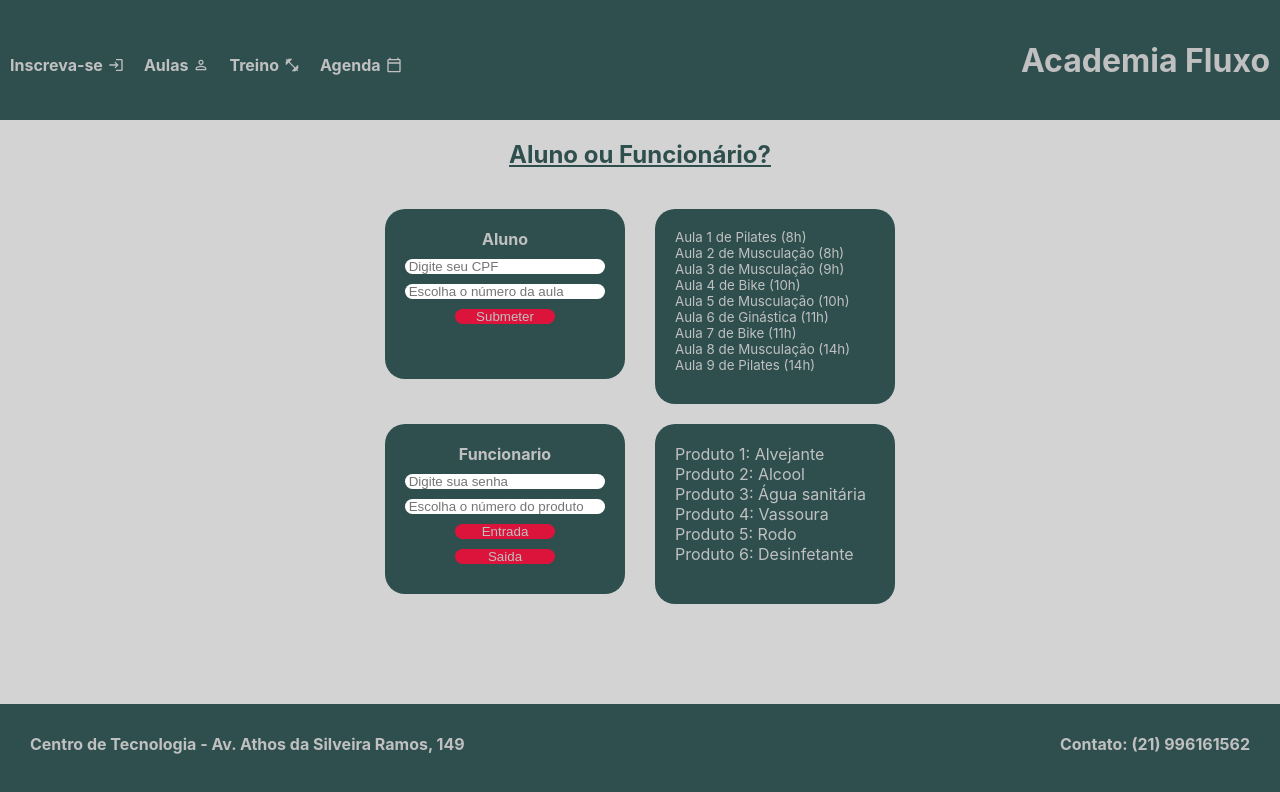
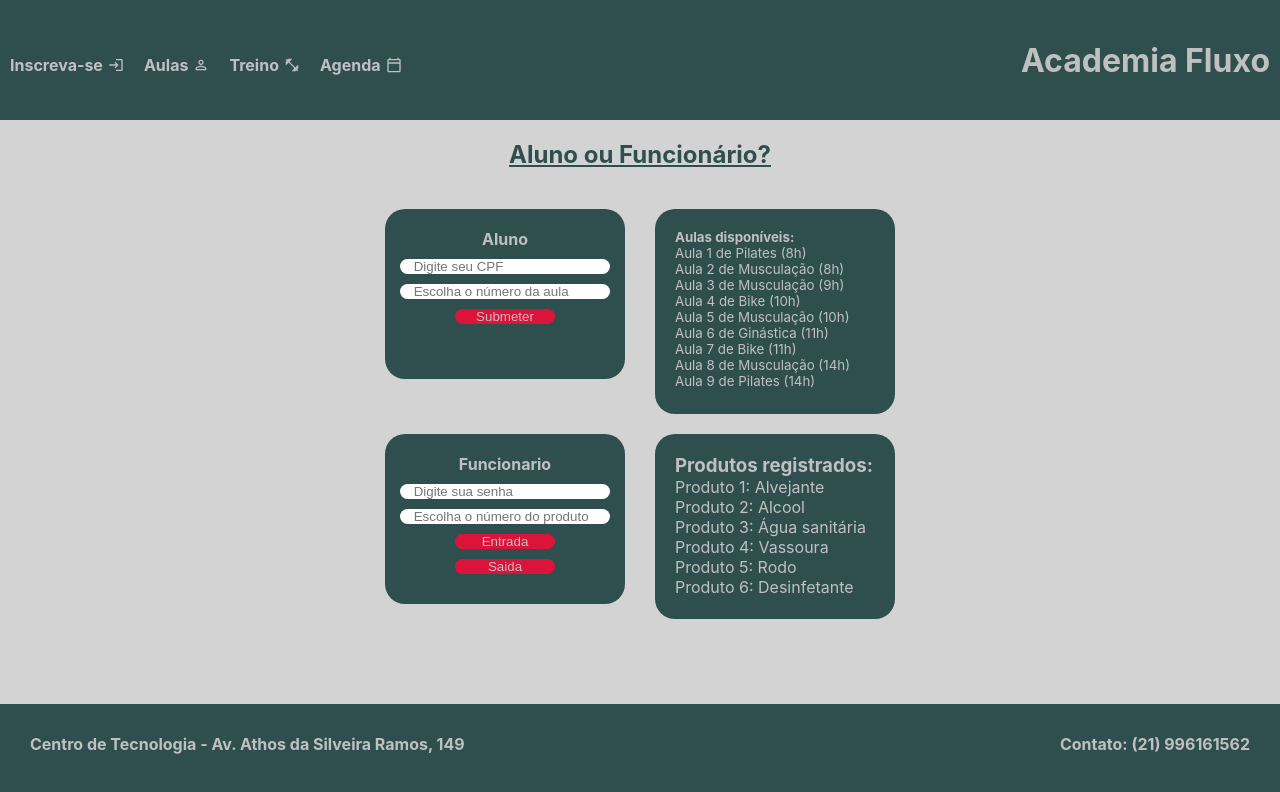
Before and after one commit to lucasmiguels/Academia_Fluxo, a React (Create React App) app: page / in a window 1280 px wide. Shown: the top 792 px of the page. Built offline with nearby package versions, Linux system fonts and the light colour scheme.

Commit message:
Entrega Final

```diff
--- a/src/Components/MenuPrincipal/index.js
+++ b/src/Components/MenuPrincipal/index.js
@@ -82,6 +82,7 @@ export default function MenuPrincipal() {
             <Submeter onClick={Reset} disabled={!avaiable}> Submeter </Submeter>
         </MenuCliente>
         <Listaulas>
+            <h4> Aulas disponíveis: </h4>
             {renderaulas}
         </Listaulas>
         </Cliente>
@@ -101,7 +102,9 @@ export default function MenuPrincipal() {
             <EntradaProduto onClick={ResetFuncionario} disabled={!avaiableproduct}> Entrada </EntradaProduto>
             <SaidaProduto onClick={ResetFuncionario} disabled={!avaiableproduct}> Saida </SaidaProduto>
         </MenuFuncionario>
-        <Listaprodutos> {renderprodutos} </Listaprodutos>
+        <Listaprodutos>
+            <h3> Produtos registrados: </h3>
+             {renderprodutos} </Listaprodutos>
         </Funcionario>
         </Menu>
     );
--- a/src/Components/MenuPrincipal/styles.js
+++ b/src/Components/MenuPrincipal/styles.js
@@ -36,6 +36,7 @@ export const Input = styled.input`
 border:0;
 border-radius:10px;
 width: 200px;
+padding-left:10px;
 
 `
 
@@ -55,7 +56,7 @@ export const Listaulas = styled.div`
     background-color: darkslategray;
     color: silver;
     padding:20px;
-    height:155px;
+    height:165px;
     width:200px;
     font-size:smaller;
     border-radius:20px;
@@ -99,7 +100,7 @@ export const Listaprodutos = styled.div`
     background-color: darkslategray;
     color: silver;
     padding:20px;
-    height:140px;
+    height:145px;
     width:200px;
     font-size:medium;
     border-radius:20px;
```
